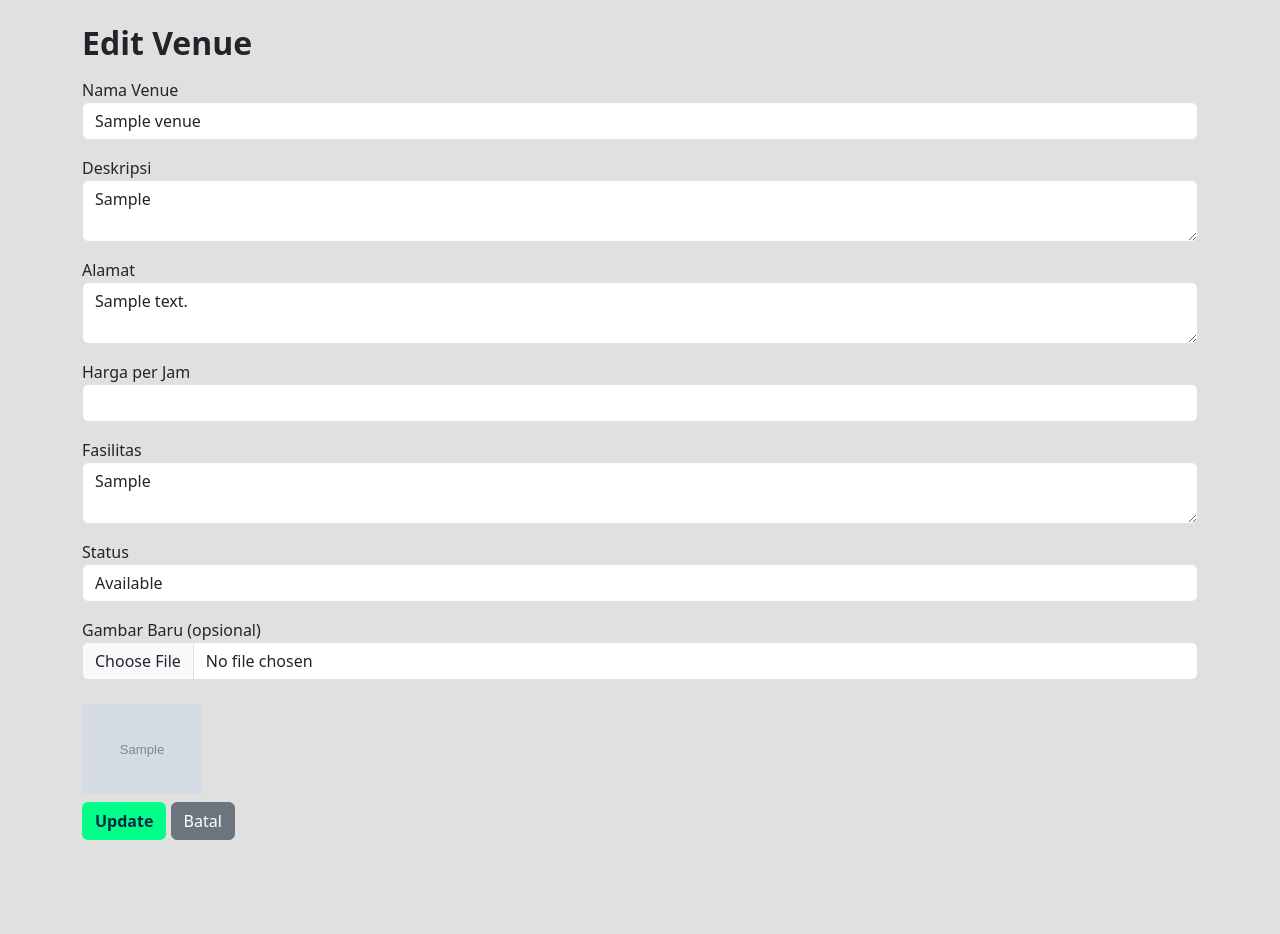
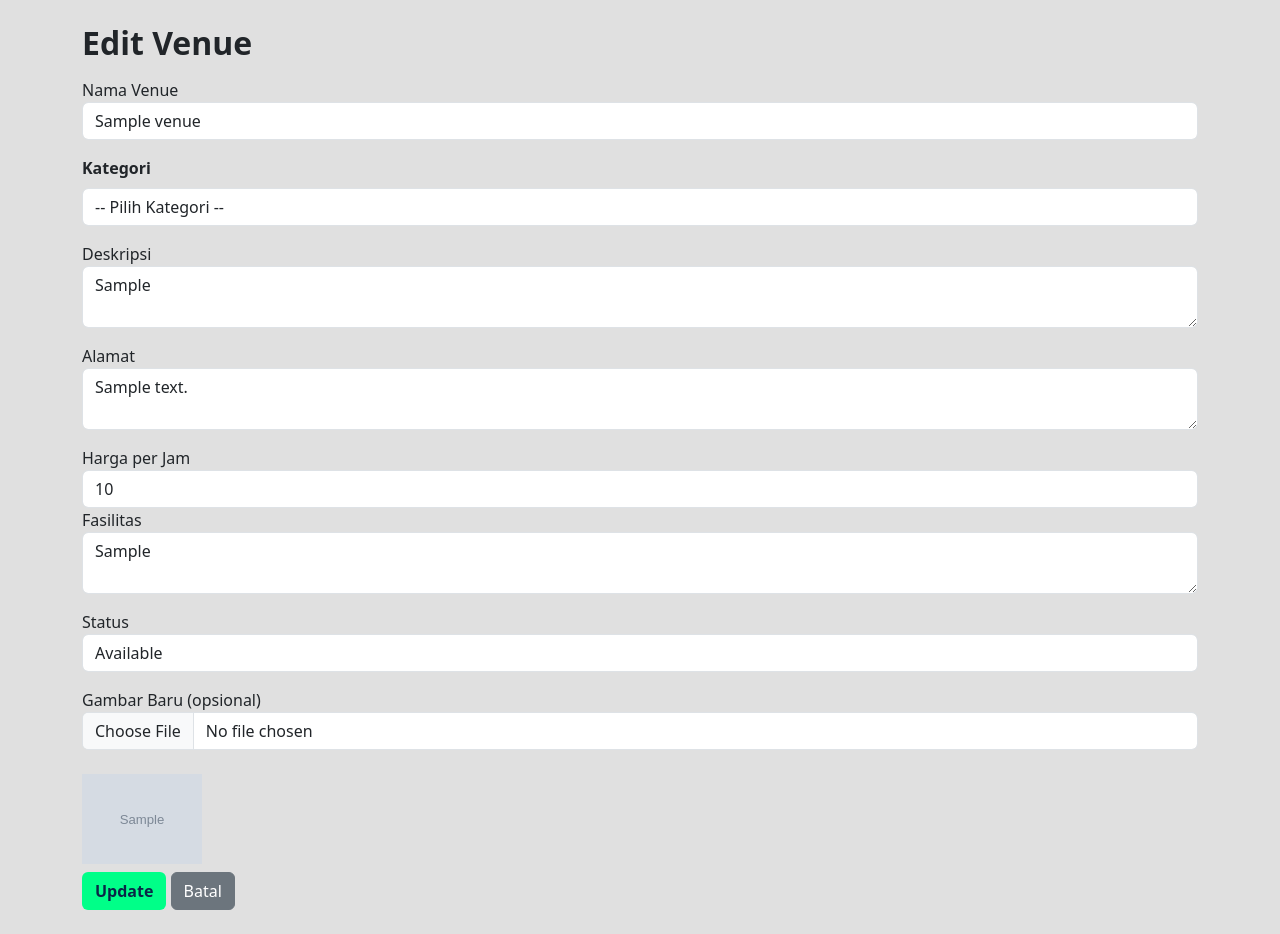
Before and after one commit to zhen1th/project_venuebook, a PHP site: page /admin/venues/edit.php?id=1 in a window 1280 px wide. Before the commit the page ends 840 px from the top, so only its background shows below. Run offline with PHP 8.4, Linux system fonts and the light colour scheme; the visitor is signed in with stand-in values (Sample User, id 1); tables that the repository leaves empty or names only in its code hold one stand-in row (values such as "Sample post"); grey boxes marked "Sample" are stand-in pictures.

Commit message:
nambahin select option buat kategori + benerin error query

```diff
--- a/admin/venues/edit.php
+++ b/admin/venues/edit.php
@@ -36,7 +36,7 @@ if ($_SERVER["REQUEST_METHOD"] === "POST") {
             $stmt = $mysqli->prepare("UPDATE venues SET nama_venue=?, kategori=?, deskripsi=?, alamat=?, harga_per_jam=?, fasilitas=?, gambar=?, status=?WHERE id=?");
             $stmt->bind_param("ssssdsssi", $nama, $kategori, $deskripsi, $alamat, $harga, $fasilitas, $gambarName, $status, $id);
         } else {
-            $stmt = $mysqli->prepare("UPDATE venues ET nama_venue=?, kategori=?, deskripsi=?, alamat=?, harga_per_jam=?, fasilitas=?, status=? WHERE id=?");
+            $stmt = $mysqli->prepare("UPDATE venues SET nama_venue=?, kategori=?, deskripsi=?, alamat=?, harga_per_jam=?, fasilitas=?, status=? WHERE id=?");
             $stmt->bind_param("ssssdssi", $nama, $kategori, $deskripsi, $alamat, $harga, $fasilitas, $status, $id);
         }
 
@@ -87,6 +87,28 @@ if ($_SERVER["REQUEST_METHOD"] === "POST") {
             <label>Nama Venue</label>
             <input type="text" name="nama_venue" class="form-control mb-3" value="<?= $venue['nama_venue'] ?>" required>
 
+            <div class="mb-3">
+                <label class="form-label fw-bold">Kategori</label>
+                <select name="kategori" class="form-control" required>
+                    <option value="">-- Pilih Kategori --</option>
+                    <option value="Sepakbola" <?= $venue['kategori'] == "Sepakbola" ? "selected" : "" ?>>Sepakbola
+                    </option>
+                    <option value="Futsal" <?= $venue['kategori'] == "Futsal" ? "selected" : "" ?>>Futsal</option>
+                    <option value="Mini Soccer" <?= $venue['kategori'] == "Mini Soccer" ? "selected" : "" ?>>Mini Soccer
+                    </option>
+                    <option value="Basket" <?= $venue['kategori'] == "Basket" ? "selected" : "" ?>>Basket</option>
+                    <option value="Voli" <?= $venue['kategori'] == "Voli" ? "selected" : "" ?>>Voli</option>
+                    <option value="Bulu Tangkis" <?= $venue['kategori'] == "Bulu Tangkis" ? "selected" : "" ?>>Bulu
+                        Tangkis</option>
+                    <option value="Tenis" <?= $venue['kategori'] == "Tenis" ? "selected" : "" ?>>Tenis</option>
+                    <option value="Renang" <?= $venue['kategori'] == "Renang" ? "selected" : "" ?>>Renang</option>
+                    <option value="Gym" <?= $venue['kategori'] == "Gym" ? "selected" : "" ?>>Gym</option>
+                    <option value="Bela Diri" <?= $venue['kategori'] == "Bela Diri" ? "selected" : "" ?>>Bela Diri
+                    </option>
+                    <option value="Lainnya" <?= $venue['kategori'] == "Lainnya" ? "selected" : "" ?>>Lainnya</option>
+                </select>
+            </div>
+
             <label>Deskripsi</label>
             <textarea name="deskripsi" class="form-control mb-3"><?= $venue['deskripsi'] ?></textarea>
 
@@ -94,8 +116,8 @@ if ($_SERVER["REQUEST_METHOD"] === "POST") {
             <textarea name="alamat" class="form-control mb-3"><?= $venue['alamat'] ?></textarea>
 
             <label>Harga per Jam</label>
-            <input type="number" name="harga_per_jam" class="form-control mb-3" step="1" required>
-
+            <input type="number" name="harga_per_jam" class="form-control" value="<?= $venue['harga_per_jam'] ?>"
+                required>
 
             <label>Fasilitas</label>
             <textarea name="fasilitas" class="form-control mb-3"><?= $venue['fasilitas'] ?></textarea>
```
Also changed, not shown: admin/venues/add.php (+17 -23 lines).
